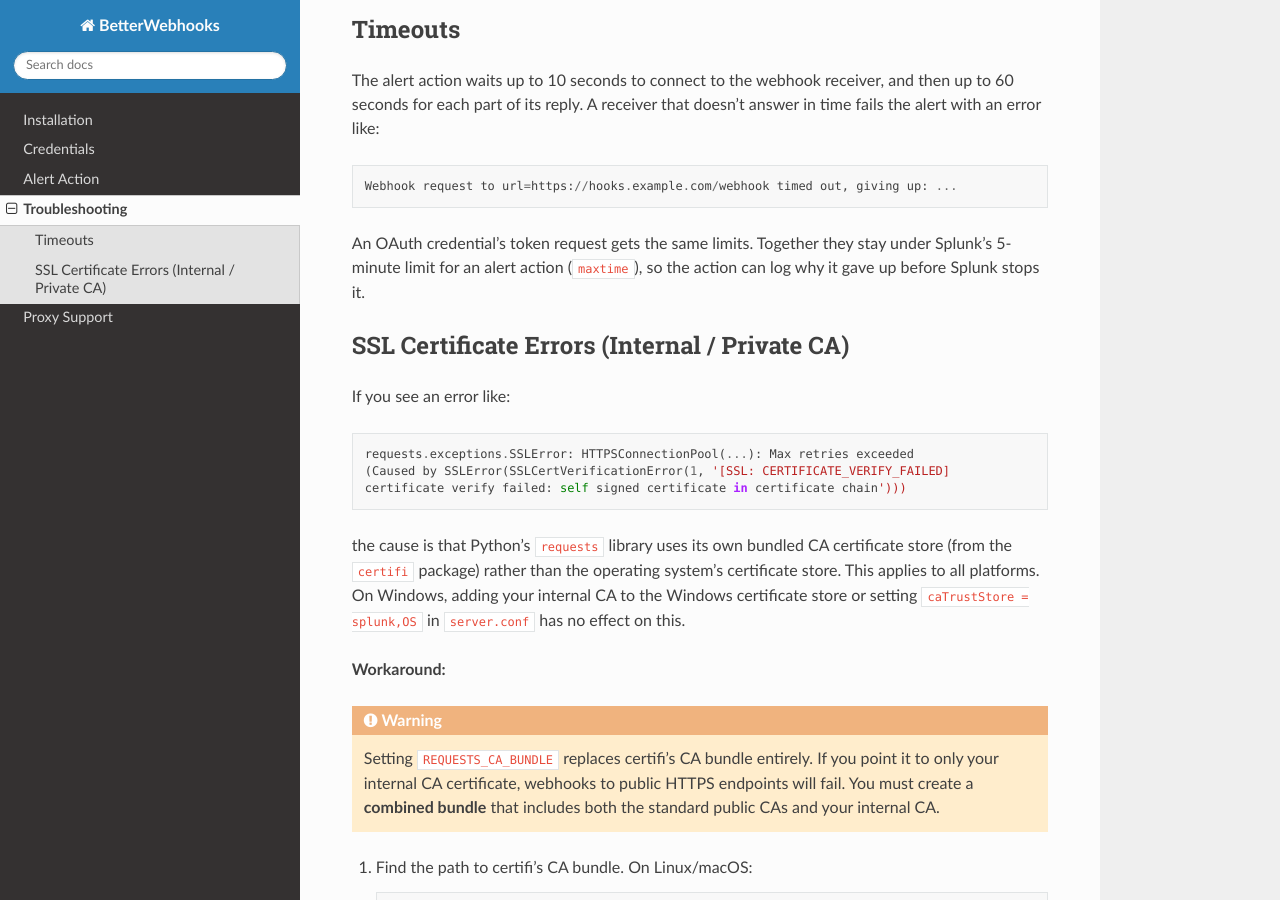
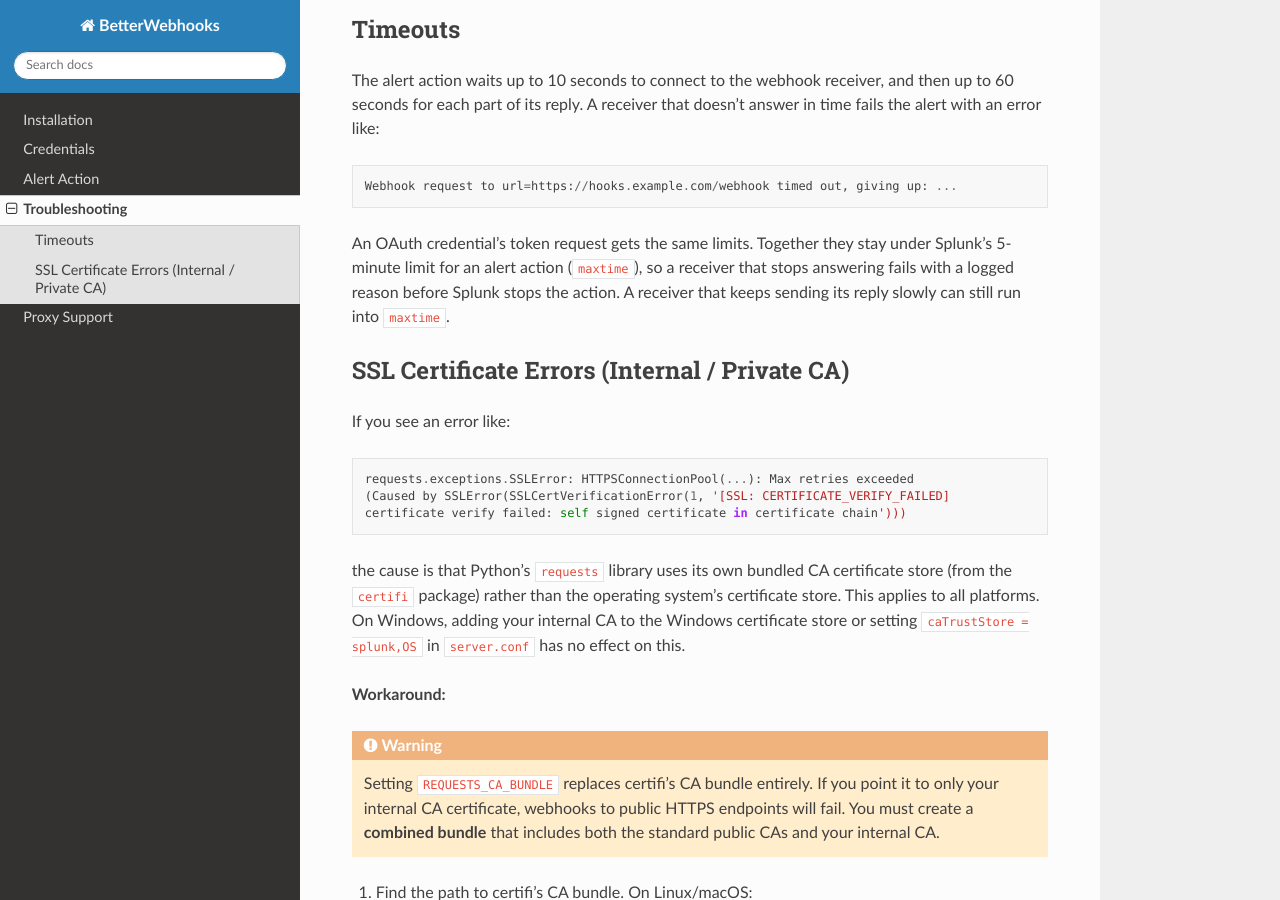
Before and after one commit to HurricaneLabs/BetterWebhooks, a Sphinx documentation site: the page built from docs/source/troubleshooting.rst, in a window 1280 px wide and 900 px high, scrolled down 593 px. Built offline with Sphinx 7.4.7 and the Read the Docs theme 3.1.0, drawn with Linux system fonts in a browser that asks for light colours.

Commit message:
docs: BWH-V2-10 say a slowly answering receiver can still reach maxtime
The timeout caps each wait, not the whole request, so the troubleshooting page now limits its claim to a receiver that stops answering.

```diff
--- a/docs/source/troubleshooting.rst
+++ b/docs/source/troubleshooting.rst
@@ -35,8 +35,9 @@ in time fails the alert with an error like::
     Webhook request to url=https://hooks.example.com/webhook timed out, giving up: ...
 
 An OAuth credential's token request gets the same limits. Together they stay
-under Splunk's 5-minute limit for an alert action (``maxtime``), so the action
-can log why it gave up before Splunk stops it.
+under Splunk's 5-minute limit for an alert action (``maxtime``), so a receiver
+that stops answering fails with a logged reason before Splunk stops the action.
+A receiver that keeps sending its reply slowly can still run into ``maxtime``.
 
 SSL Certificate Errors (Internal / Private CA)
 -----------------------------------------------
```
